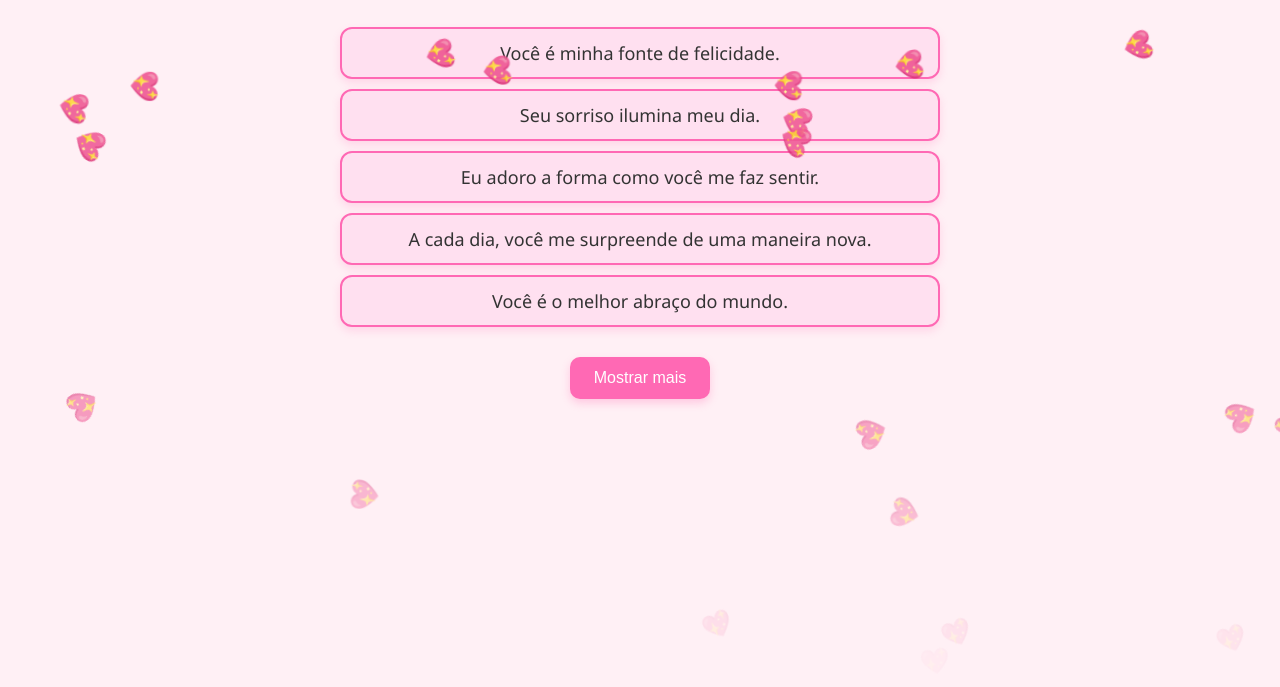
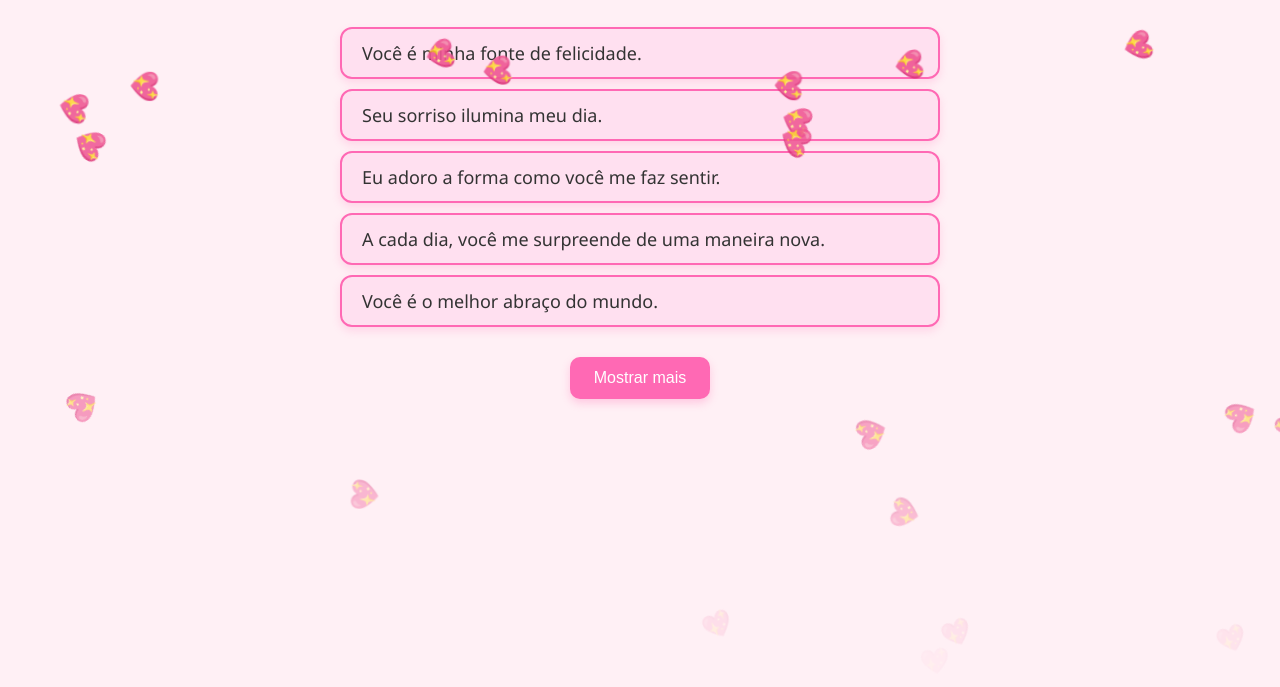
Before and after one commit to Jm085/presente, a plain HTML site: page index.html in a window 1280 px wide. Shown: the part 105-792 px from the top of the page. Drawn offline with Linux system fonts and the light colour scheme.

Commit message:
mudei css

```diff
--- a/style.css
+++ b/style.css
@@ -6,6 +6,7 @@ body {
   padding: 30px 15px;
   overflow-x: hidden;
   position: relative;
+  word-wrap: break-word;
 }
 
 h1 {
@@ -39,11 +40,13 @@ h1 {
   box-shadow: 0 4px 8px rgba(255, 105, 180, 0.2);
   transition: transform 0.2s ease, box-shadow 0.2s ease;
 
-  /* ESSENCIAL para quebrar o texto corretamente */
-  word-break: break-word;
+  /* Evita quebra feia de palavras */
+  word-break: normal;
   overflow-wrap: break-word;
   white-space: normal;
+  hyphens: auto; /* quebra inteligente de palavras */
   box-sizing: border-box;
+  text-align: left;
 }
 
 .motivo:hover {
@@ -78,7 +81,7 @@ h1 {
   color: #ff69b4;
   font-size: 24px;
   animation: fall linear forwards;
-  z-index: 1; /* Importante: atrás do conteúdo principal */
+  z-index: 1;
   pointer-events: none;
 }
 
@@ -104,7 +107,7 @@ h1 {
   }
 }
 
-/* Responsividade extra para telas pequenas */
+/* Responsividade para celulares */
 @media (max-width: 480px) {
   h1 {
     font-size: 1.4em;
```
